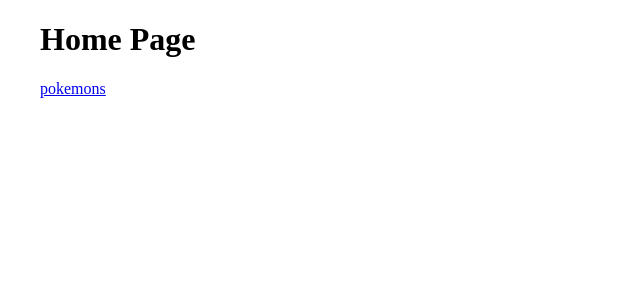
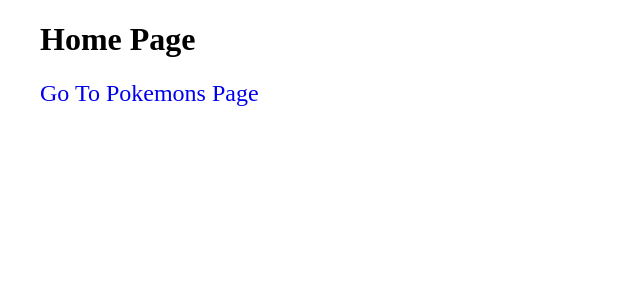
Before and after one commit to C4-AnasNaamneh/Next-Js, a Next.js app in the folder pokemons/: page / in a window 1280 px wide. Shown: the top 300 px of the page, without its empty margins (0-640 px from the left). Built offline with nearby package versions, Linux system fonts and the light colour scheme.

Commit message:
css pages

```diff
--- a/pokemons/pages/index.js
+++ b/pokemons/pages/index.js
@@ -1,19 +1,17 @@
-import styles from '../styles/Home.module.css'
+import styles from "../styles/Home.module.css";
 
-import Link from 'next/link'
-
+import Link from "next/link";
 
 export default function Home() {
   return (
-    <div className={styles.container}>
+    <>
+      <div className={styles.container}>
+        <h1 className={styles.header}>Home Page</h1>
 
-<h1>Home Page</h1>
-
-<Link href="/pokemons">
-          <a>pokemons</a>
+        <Link href="/pokemons">
+          <a className={styles.anchorTag}>Go To Pokemons Page</a>
         </Link>
-
-
-    </div>
-  )
+      </div>
+    </>
+  );
 }
--- a/pokemons/pages/pokemons.js
+++ b/pokemons/pages/pokemons.js
@@ -8,10 +8,10 @@
       <h1>Pokemons Page</h1>
 
       {pokemonNames.results.map((pokemonName) => (
-        <ul>
+        <ul className={styles.ul}>
           <li> {pokemonName.name}</li>
           <Link href="/pokemon/[name]" as={`/pokemon/${pokemonName.name}`}>
-            Go To Pokemon's Details Page
+            <a className={styles.anchorTag}> Go To Pokemon's Details Page</a>
           </Link>
         </ul>
       ))}
--- a/pokemons/styles/Home.module.css
+++ b/pokemons/styles/Home.module.css
@@ -1,5 +1,14 @@
 .container {
   padding: 0 2rem;
+}
+
+.ul {
+  font-size: x-large;
+}
+
+.anchorTag {
+  text-decoration: none;
+  font-size: x-large;
 }
 
 .main {
```
Also changed, not shown: pokemons/pages/pokemon/[name].js (+4 -6 lines), pokemons/styles/globals.css (line endings or trailing spaces).
